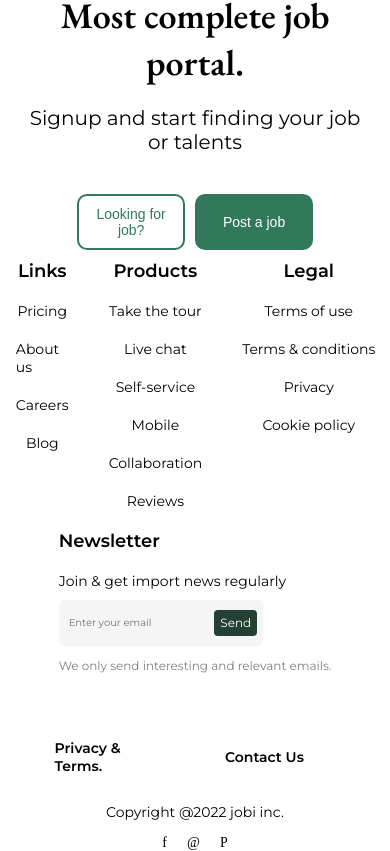
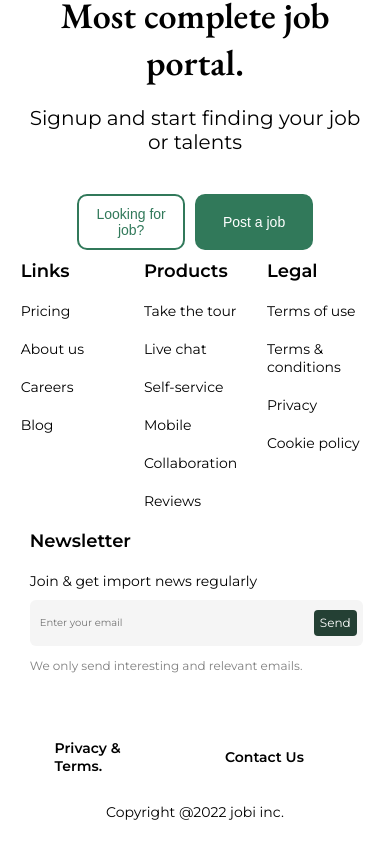
Before and after one commit to rodgersajb/jobi, a React (Vite) app: page / in a window 390 px wide. Shown: the part 5139-5990 px from the top of the page. Built offline with nearby package versions, Linux system fonts and the light colour scheme; no server answers.

Commit message:
changed phones and small tablet from display grid to flex-wrap: wrap

```diff
--- a/src/Components/Footer.jsx
+++ b/src/Components/Footer.jsx
@@ -57,9 +57,7 @@ const Footer = () => {
               <button>Send</button>
             </div>
 
-            <p>
-              We only send interesting and relevant emails.
-            </p>
+            <p>We only send interesting and relevant emails.</p>
           </ul>
         </div>
         <div className="footer">
@@ -68,11 +66,6 @@ const Footer = () => {
             <p>Contact Us</p>
           </div>
           <p>Copyright @2022 jobi inc.</p>
-          <div className="socials">
-            <span>f</span>
-            <span>@</span>
-            <span>P</span>
-          </div>
         </div>
       </footer>
     </>
--- a/src/styles/sass/mediaQueries/_footer.scss
+++ b/src/styles/sass/mediaQueries/_footer.scss
@@ -1,27 +1,32 @@
 @media (min-width: 320px) and (max-width: 480px) {
   footer {
-    .flex-container {
-      display: grid;
-      grid-template-columns: 1fr repeat(3, auto) 1fr;
-      justify-items: center;
+     .flex-container {
+        flex-wrap: wrap;
+        justify-content: space-evenly;
+        align-items: flex-start;
+        margin: 0 auto;
+        width: 95%;
 
-      width: 97%;
-      margin: 0 auto;
       .content {
         display: none;
       }
       ul:nth-of-type(1),
       ul:nth-of-type(2),
       ul:nth-of-type(3) {
-        grid-row: 2 / -2;
-        place-items: center;
+        padding-left: 1rem;
+
+        width: 33%;
       }
-      ul:nth-of-type(1) {
-        padding-left: 1rem;
+
+
+      ul:nth-of-type(4) {
+        padding-left: 2rem;
+
+        width: 100%;
+
       }
-      ul:nth-of-type(4) {
-        grid-column: 1 / -1;
-        padding-left: 0;
+      .enter-mail {
+        width: 95%;
       }
     }
      .footer {
@@ -52,25 +57,22 @@
 @media (min-width: 481px) and (max-width: 768px) {
   footer {
     .flex-container {
-      display: grid;
-      grid-template-columns: 1fr repeat(3, auto) 1fr;
-      justify-items: center;
+        flex-wrap: wrap;
+        justify-content: space-evenly;
+        margin: 0 auto;
 
-      width: 97%;
-      margin: 0 auto;
       .content {
         display: none;
       }
       ul:nth-of-type(1),
       ul:nth-of-type(2),
       ul:nth-of-type(3) {
-        grid-row: 2 / -2;
-        place-items: center;
-        width: 100%;
+
+        width: 33%;
       }
 
       ul:nth-of-type(4) {
-        grid-column: 1 / -1;
+
         width: 100%;
       }
     }
```
